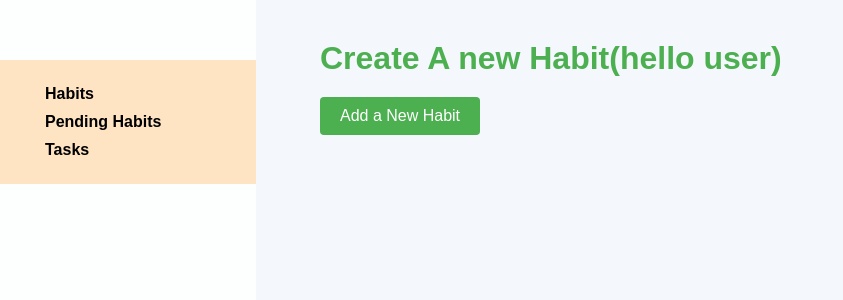
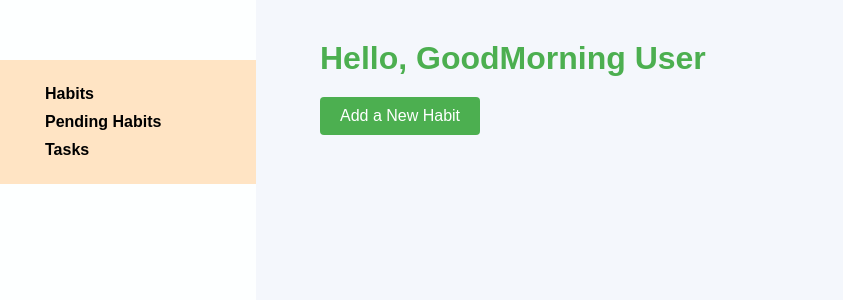
Before and after one commit to GUNAVANTH333/GrowHabit, a React (Vite) app: page / in a window 1280 px wide. Shown: the top 300 px of the page, without its empty margins (0-843 px from the left). Built offline with nearby package versions, Linux system fonts and the light colour scheme.

Commit message:
changed heading

```diff
--- a/src/components/Habits/AddHabits.jsx
+++ b/src/components/Habits/AddHabits.jsx
@@ -29,7 +29,7 @@ function Habits() {
   return (
     <>
     <div id="habits-main">
-      <h1>Create A new Habit(hello user)</h1>
+      <h1>Hello, GoodMorning User</h1>
       {addHabit ? <div><input
         className="habit_input"
         value={input}
```
